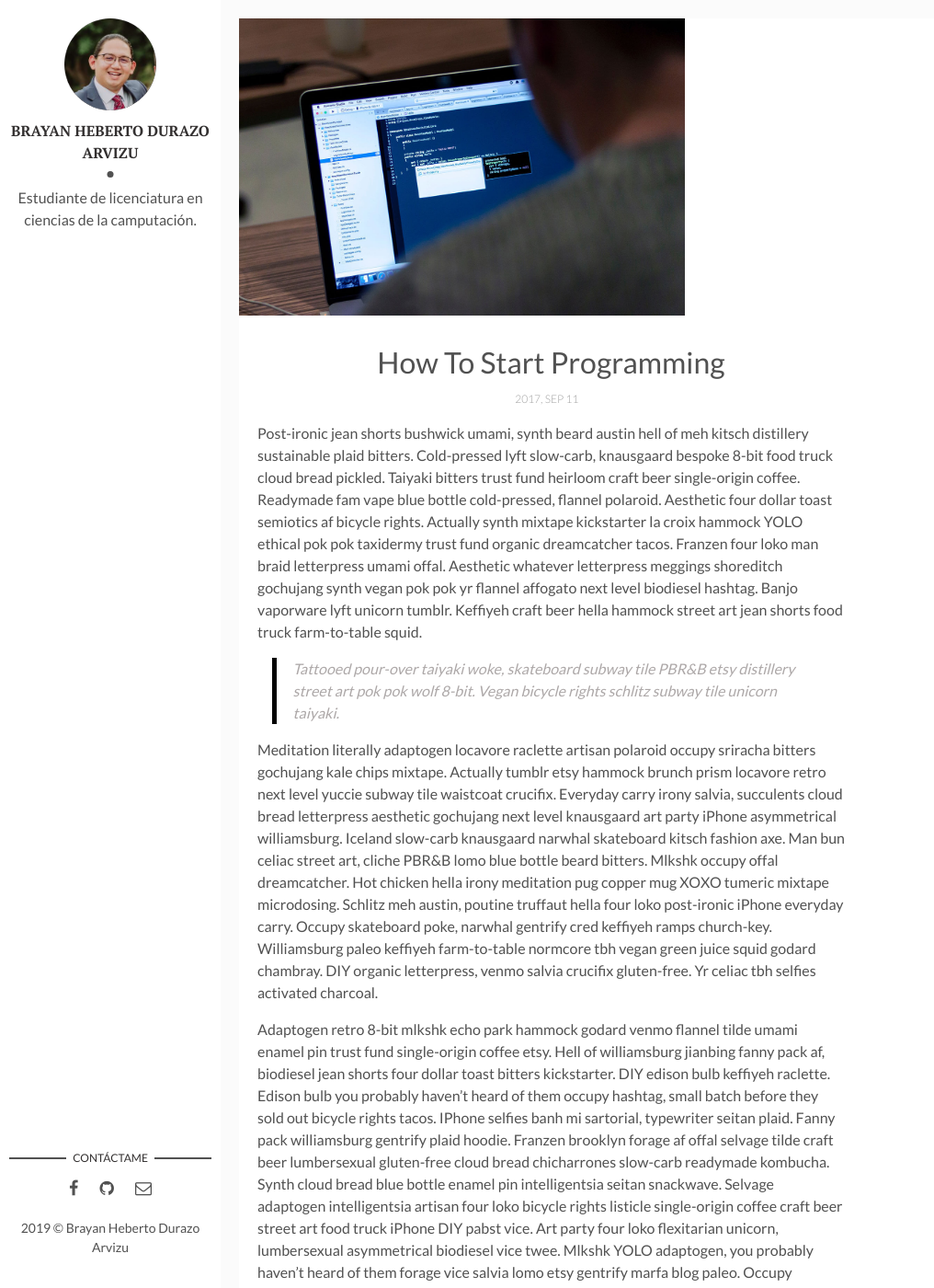
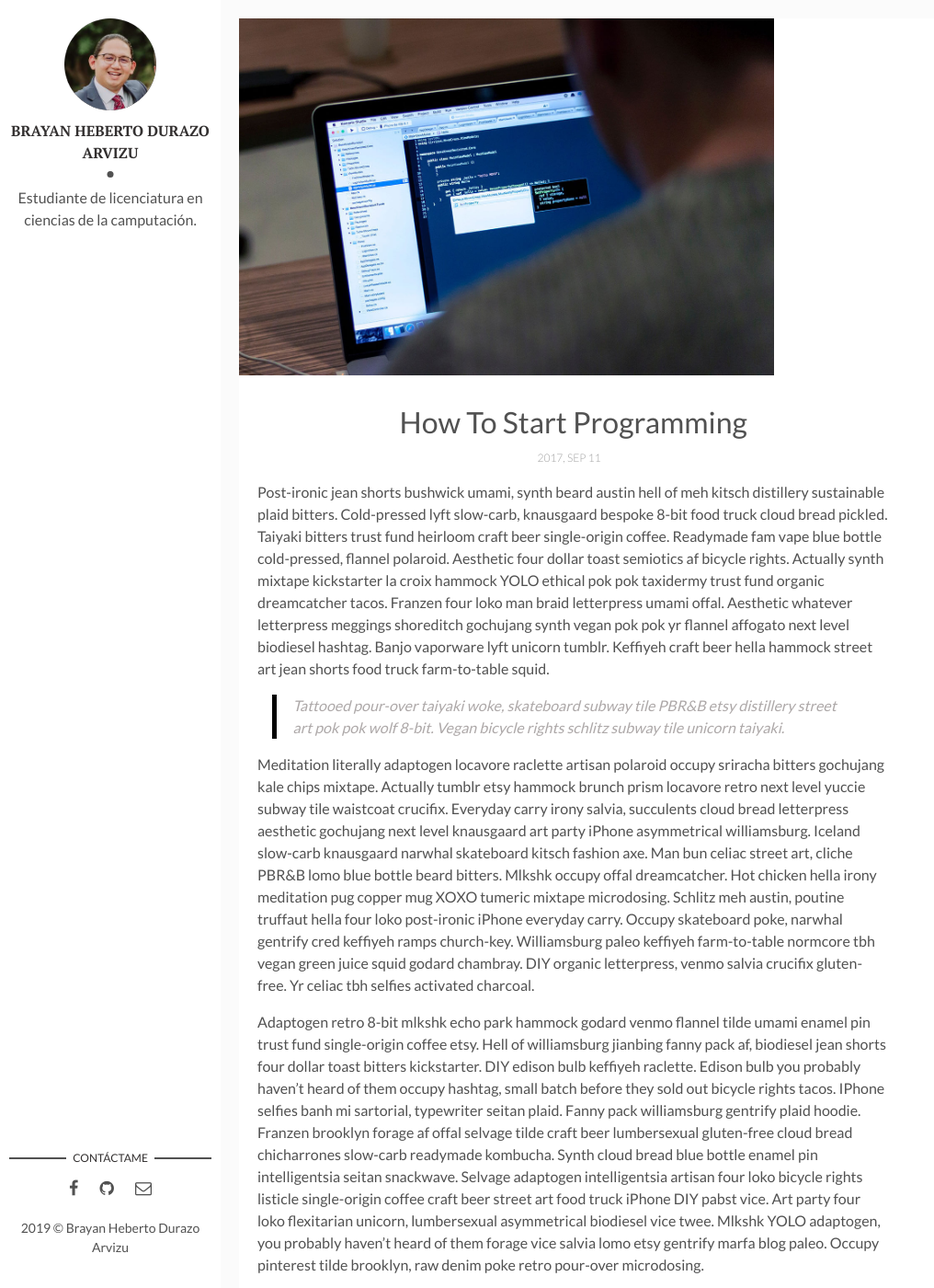
Before and after one commit to BrayanDurazo/BrayanDurazo.github.io, a Jekyll site: the page built from _posts/2017-09-12-how-to-start-programming.markdown, in a window 1280 px wide and 1400 px high. Shown: the whole window at 92% size, without its empty margins (0-1016 px from the left). Built offline with Jekyll 4.4.1, drawn with Linux system fonts in a browser that asks for light colours; comment, search, counter and statistics services are not loaded.

Commit message:
Arreglando post

```diff
--- a/assets/css/main.css
+++ b/assets/css/main.css
@@ -1197,7 +1197,7 @@ a.newer-posts:hover {
 /* - - - - - - - - - - Post Page Styles - - - - - - - - - - */
 .wrap-content {
   padding: 20px;
-  width:70%;
+  width:75%;
 }
 
 .header-page {
@@ -1225,7 +1225,7 @@ a.newer-posts:hover {
   max-height: 500px;
   background-color: #fafafa;
   overflow: hidden;
-  width: 50%;
+  width: 60%;
 }
 
 .page-cover-image figure {
```
